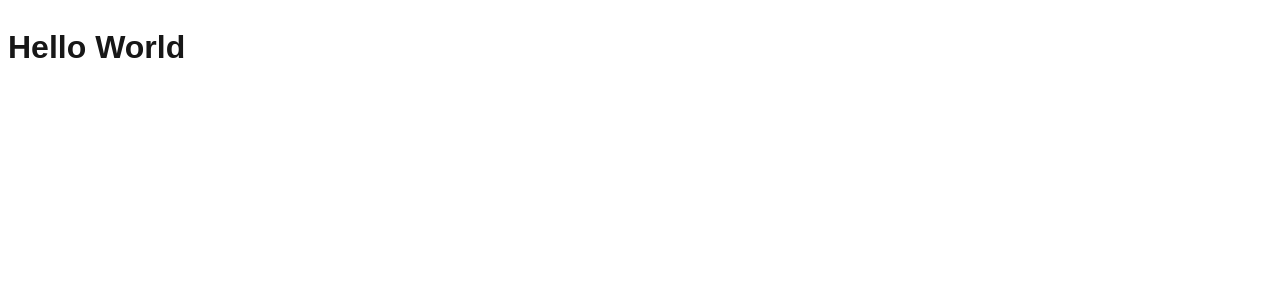
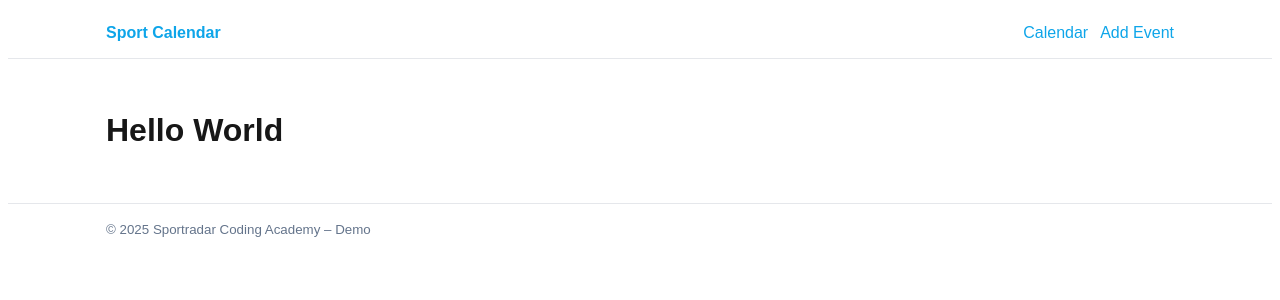
Before and after one commit to denis-1989/sportradar-coding-academy-2026, a Next.js app: page / in a window 1280 px wide. Shown: the top 300 px of the page. Built offline with nearby package versions, Linux system fonts and the light colour scheme.

Commit message:
Add header and footer with basic navigation

```diff
--- /dev/null
+++ b/app/components/Footer.js
@@ -0,0 +1,11 @@
+export default function Footer() {
+  return (
+    <footer className="site-footer mt-4">
+      <div className="container">
+        <small>
+          &copy; {new Date().getFullYear()} Sportradar Coding Academy – Demo
+        </small>
+      </div>
+    </footer>
+  );
+}
--- /dev/null
+++ b/app/components/Header.js
@@ -0,0 +1,22 @@
+export default function Header() {
+  return (
+    <header className="site-header">
+      <div className="container row space-between">
+        <a href="/" aria-label="Go to calendar home">
+          <strong>Sport Calendar</strong>
+        </a>
+
+        <nav aria-label="Main navigation">
+          <div className="row">
+            <a href="/" data-test-id="nav-calendar">
+              Calendar
+            </a>
+            <a href="/add" data-test-id="nav-add">
+              Add Event
+            </a>
+          </div>
+        </nav>
+      </div>
+    </header>
+  );
+}
--- a/app/layout.js
+++ b/app/layout.js
@@ -1,28 +1,21 @@
 import './globals.scss';
-import { Geist, Geist_Mono } from 'next/font/google';
+import Footer from './components/Footer';
+import Header from './components/Header';
 
 export const dynamic = 'force-dynamic';
 
-const geistSans = Geist({
-  variable: '--font-geist-sans',
-  subsets: ['latin'],
-});
-
-const geistMono = Geist_Mono({
-  variable: '--font-geist-mono',
-  subsets: ['latin'],
-});
-
 export const metadata = {
-  title: 'Create Next App',
-  description: 'Generated by create next app',
+  title: 'Sport Calendar',
+  description: 'Sportradar FE task demo - events calendar',
 };
 
 export default function RootLayout({ children }) {
   return (
     <html lang="en">
-      <body className={`${geistSans.variable} ${geistMono.variable}`}>
-        {children}
+      <body>
+        <Header />
+        <main className="container mt-4">{children}</main>
+        <Footer />
       </body>
     </html>
   );
```
